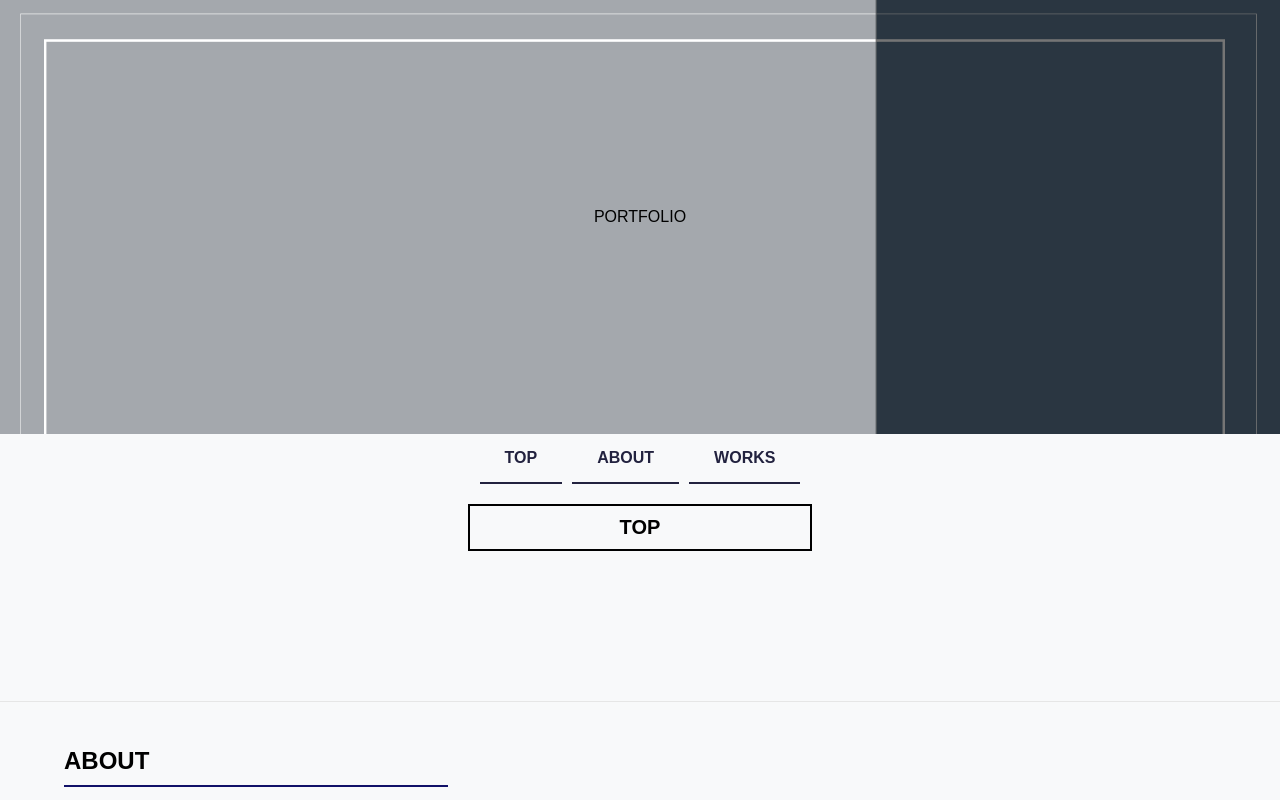
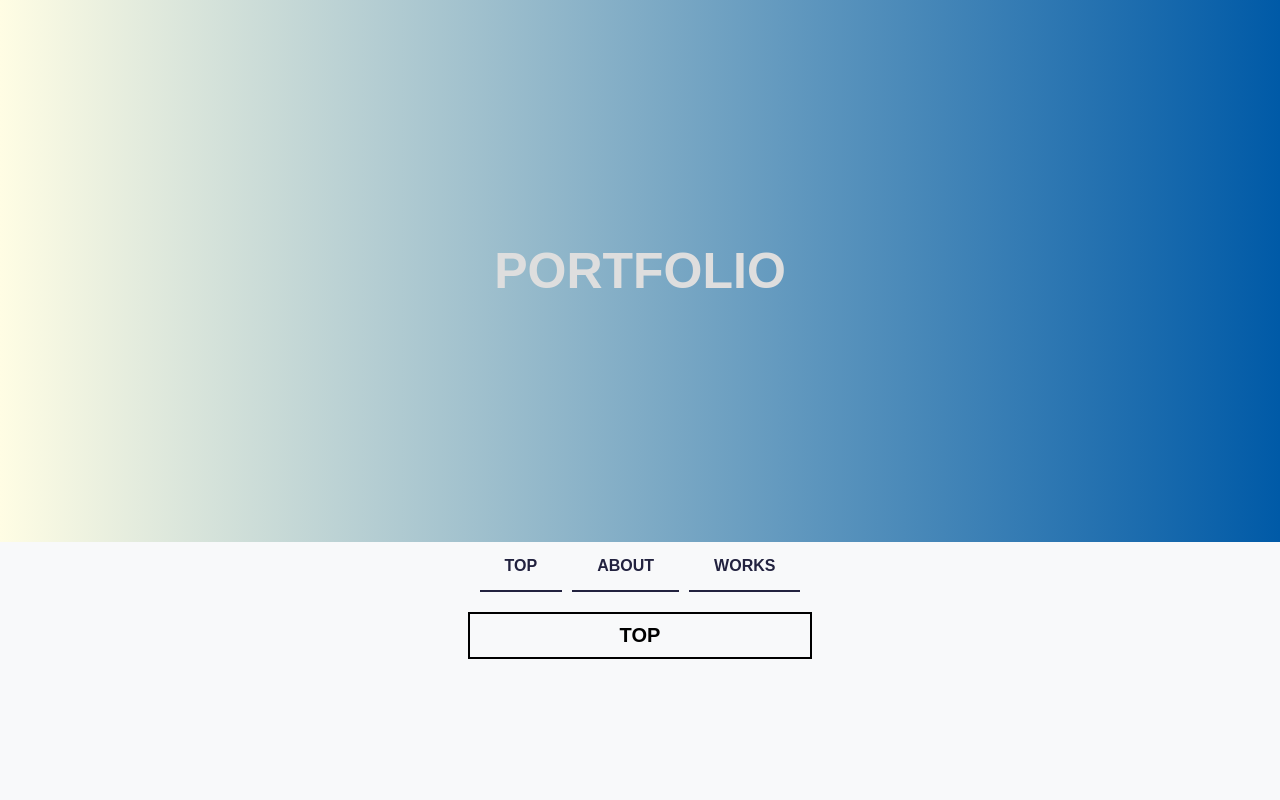
Before and after one commit to kotaok/first_vue, a Vue app: page / in a window 1280 px wide. Shown: the top 800 px of the page. Built offline with nearby package versions, Linux system fonts and the light colour scheme; a web font is replaced by a local one.

Commit message:
ヘッダーのデザイン改善

```diff
--- a/src/components/myheader.vue
+++ b/src/components/myheader.vue
@@ -14,10 +14,21 @@
   display: flex;
   justify-content: center;
   padding: 15%;
-  background-image: url("/img/keyimage.png");
-  background-size: cover;
+  background: #005AA7;  /* fallback for old browsers */
+  background: -webkit-linear-gradient(to right, #FFFDE4, #005AA7);  /* Chrome 10-25, Safari 5.1-6 */
+  background: linear-gradient(to right, #FFFDE4, #005AA7); /* W3C, IE 10+/ Edge, Firefox 16+, Chrome 26+, Opera 12+, Safari 7+ */
+}
+
+.header div {
+  position: relative;
+  left: 0;
 }
 
 .header div p {
+  font-family: bilo, sans-serif;
+  font-weight: 700;
+  font-style: normal;
+  font-size: 50px;
+  color: #dedede;
 }
 </style>
```
